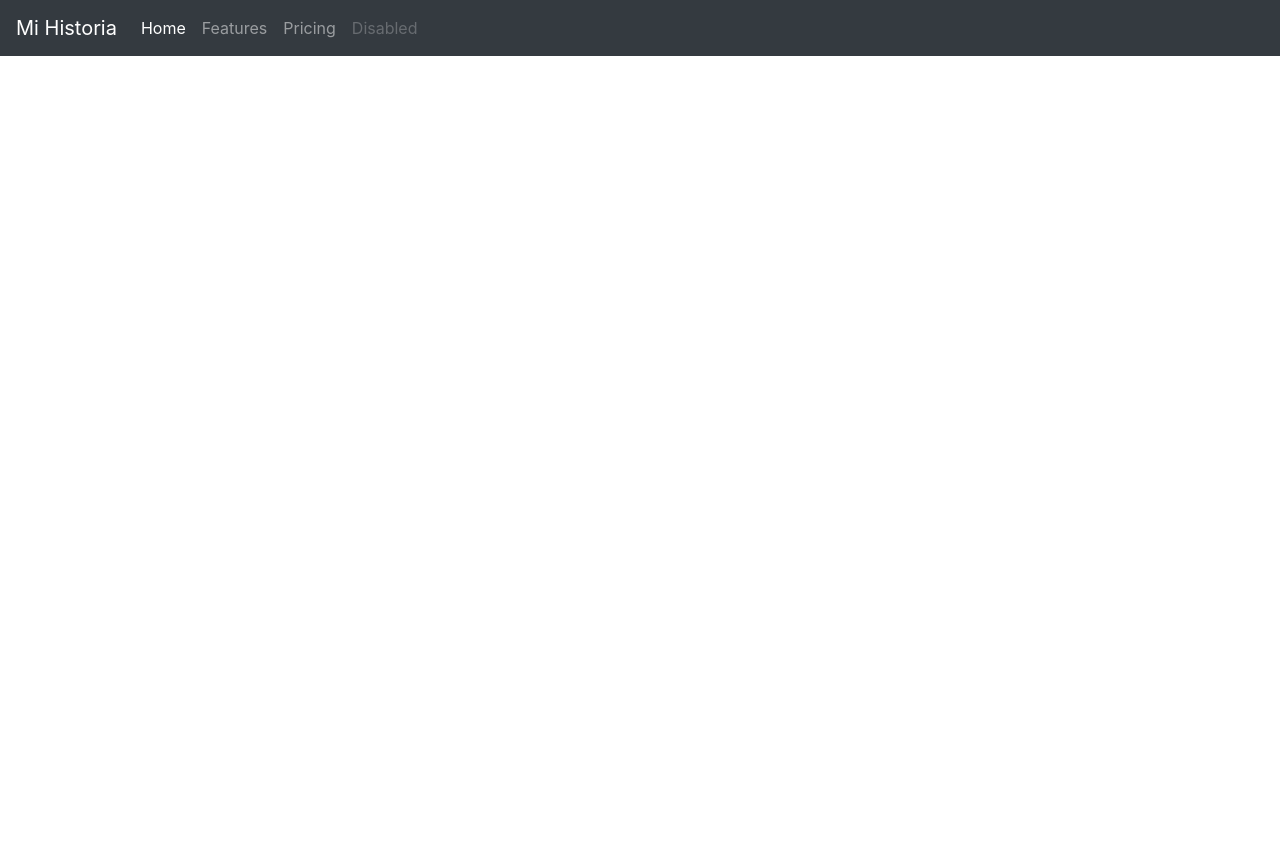
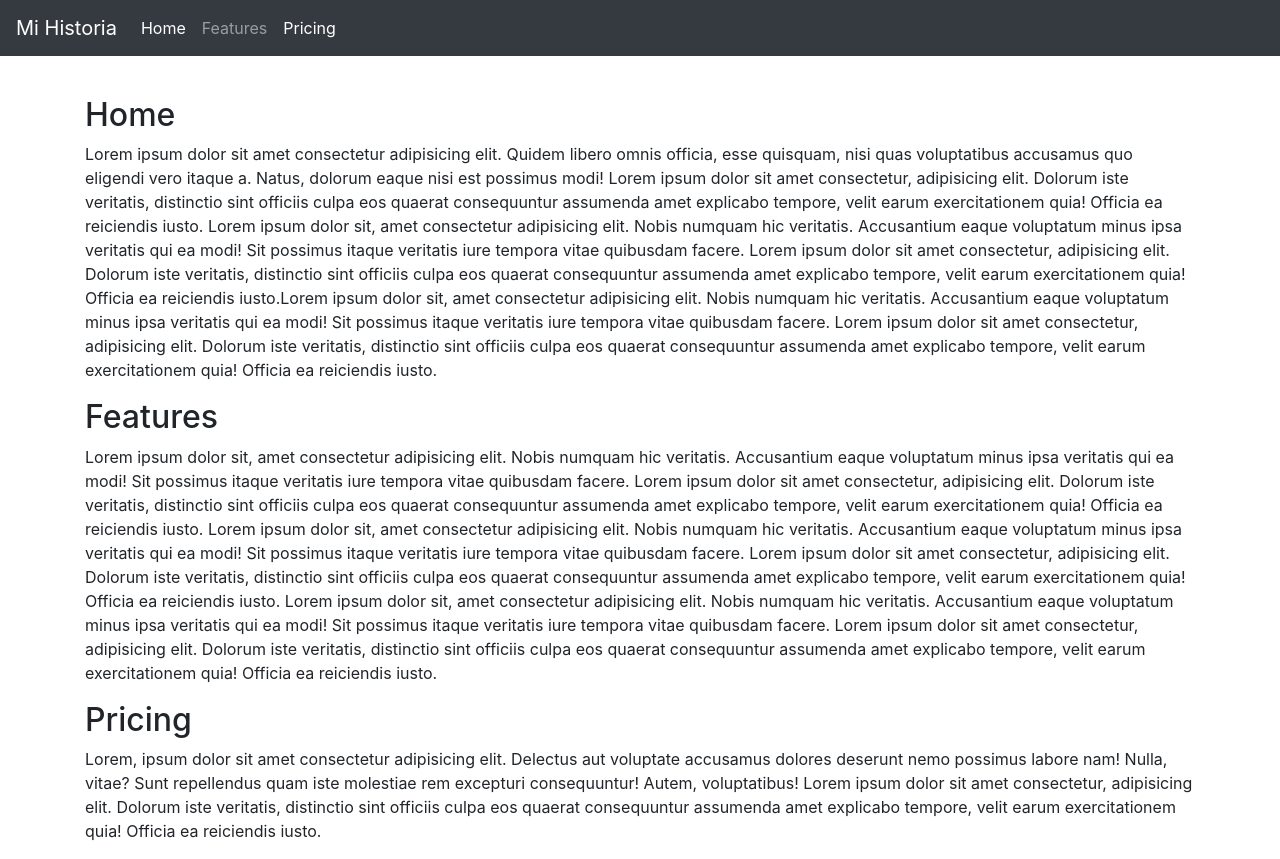
Before and after one commit to juanesmendez/project1-progr-web, a website: page index.html in a window 1280 px wide. Before the commit the page ends 800 px from the top, so only its background shows below. Drawn offline with nearby package versions, Linux system fonts and the light colour scheme.

Commit message:
Se avanzó en la estructura de la pagina

```diff
--- a/index.html
+++ b/index.html
@@ -1,44 +1,106 @@
 <!doctype html>
 <html lang="en">
+
 <head>
   <!-- Required meta tags -->
   <meta charset="utf-8">
   <meta name="viewport" content="width=device-width, initial-scale=1, shrink-to-fit=no">
 
   <!-- Bootstrap CSS -->
-    <link rel="stylesheet" href="https://stackpath.bootstrapcdn.com/bootstrap/4.3.1/css/bootstrap.min.css" integrity="sha384-ggOyR0iXCbMQv3Xipma34MD+dH/1fQ784/j6cY/iJTQUOhcWr7x9JvoRxT2MZw1T" crossorigin="anonymous">
+  <link rel="stylesheet" href="https://stackpath.bootstrapcdn.com/bootstrap/4.3.1/css/bootstrap.min.css"
+    integrity="sha384-ggOyR0iXCbMQv3Xipma34MD+dH/1fQ784/j6cY/iJTQUOhcWr7x9JvoRxT2MZw1T" crossorigin="anonymous">
 
   <title>Hello, world!</title>
 </head>
+
 <body>
-      <nav class="navbar fixed-top navbar-expand-lg navbar-dark bg-dark">
+  <div class="container">
+    <nav id="navbar" class="navbar fixed-top navbar-expand-lg navbar-dark bg-dark">
       <a class="navbar-brand" href="#">Mi Historia</a>
-          <button class="navbar-toggler" type="button" data-toggle="collapse" data-target="#navbarNav" aria-controls="navbarNav" aria-expanded="false" aria-label="Toggle navigation">
+      <button class="navbar-toggler" type="button" data-toggle="collapse" data-target="#navbarNav"
+        aria-controls="navbarNav" aria-expanded="false" aria-label="Toggle navigation">
         <span class="navbar-toggler-icon"></span>
       </button>
       <div class="collapse navbar-collapse" id="navbarNav">
         <ul class="navbar-nav">
           <li class="nav-item active">
-                <a class="nav-link" href="#">Home <span class="sr-only">(current)</span></a>
+            <a class="nav-link" href="#home">Home <span class="sr-only">(current)</span></a>
           </li>
           <li class="nav-item">
-                <a class="nav-link" href="#">Features</a>
+            <a class="nav-link" href="#features">Features</a>
           </li>
           <li class="nav-item">
-                <a class="nav-link" href="#">Pricing</a>
-              </li>
-              <li class="nav-item">
-                <a class="nav-link disabled" href="#" tabindex="-1" aria-disabled="true">Disabled</a>
+            <a class="nav-link" href="#pricing">Pricing</a>
           </li>
         </ul>
       </div>
     </nav>
-    <h1>Hello, world!</h1>
+    <div class="container-float mt-5">
+      <div data-spy="scroll" data-target="#navbar" data-offset="0">
+        <h2 id="home" class="pt-5">Home</h2>
+        <p>Lorem ipsum dolor sit amet consectetur adipisicing elit. Quidem libero omnis officia, esse quisquam, nisi
+          quas
+          voluptatibus accusamus quo eligendi vero itaque a. Natus, dolorum eaque nisi est possimus modi!
+          Lorem ipsum dolor sit amet consectetur, adipisicing elit. Dolorum iste veritatis, distinctio sint officiis
+          culpa eos quaerat consequuntur assumenda amet explicabo tempore, velit earum exercitationem quia! Officia ea
+          reiciendis iusto.
+          Lorem ipsum dolor sit, amet consectetur adipisicing elit. Nobis numquam hic veritatis. Accusantium eaque
+          voluptatum minus ipsa veritatis qui ea modi! Sit possimus itaque veritatis iure tempora vitae quibusdam
+          facere.
+          Lorem ipsum dolor sit amet consectetur, adipisicing elit. Dolorum iste veritatis, distinctio sint officiis
+          culpa eos quaerat consequuntur assumenda amet explicabo tempore, velit earum exercitationem quia! Officia ea
+          reiciendis iusto.Lorem ipsum dolor sit, amet consectetur adipisicing elit. Nobis numquam hic veritatis. Accusantium eaque
+          voluptatum minus ipsa veritatis qui ea modi! Sit possimus itaque veritatis iure tempora vitae quibusdam
+          facere.
+          Lorem ipsum dolor sit amet consectetur, adipisicing elit. Dolorum iste veritatis, distinctio sint officiis
+          culpa eos quaerat consequuntur assumenda amet explicabo tempore, velit earum exercitationem quia! Officia ea
+          reiciendis iusto.
+        </p>
+        <h2 id="features">Features</h2>
+        <p>Lorem ipsum dolor sit, amet consectetur adipisicing elit. Nobis numquam hic veritatis. Accusantium eaque
+          voluptatum minus ipsa veritatis qui ea modi! Sit possimus itaque veritatis iure tempora vitae quibusdam
+          facere.
+          Lorem ipsum dolor sit amet consectetur, adipisicing elit. Dolorum iste veritatis, distinctio sint officiis
+          culpa eos quaerat consequuntur assumenda amet explicabo tempore, velit earum exercitationem quia! Officia ea
+          reiciendis iusto.
+          Lorem ipsum dolor sit, amet consectetur adipisicing elit. Nobis numquam hic veritatis. Accusantium eaque
+          voluptatum minus ipsa veritatis qui ea modi! Sit possimus itaque veritatis iure tempora vitae quibusdam
+          facere.
+          Lorem ipsum dolor sit amet consectetur, adipisicing elit. Dolorum iste veritatis, distinctio sint officiis
+          culpa eos quaerat consequuntur assumenda amet explicabo tempore, velit earum exercitationem quia! Officia ea
+          reiciendis iusto.
+          Lorem ipsum dolor sit, amet consectetur adipisicing elit. Nobis numquam hic veritatis. Accusantium eaque
+          voluptatum minus ipsa veritatis qui ea modi! Sit possimus itaque veritatis iure tempora vitae quibusdam
+          facere.
+          Lorem ipsum dolor sit amet consectetur, adipisicing elit. Dolorum iste veritatis, distinctio sint officiis
+          culpa eos quaerat consequuntur assumenda amet explicabo tempore, velit earum exercitationem quia! Officia ea
+          reiciendis iusto.
+        </p>
+        <h2 id="pricing">Pricing</h2>
+        <p>Lorem, ipsum dolor sit amet consectetur adipisicing elit. Delectus aut voluptate accusamus dolores deserunt
+          nemo possimus labore nam! Nulla, vitae? Sunt repellendus quam iste molestiae rem excepturi consequuntur!
+          Autem, voluptatibus!
+          Lorem ipsum dolor sit amet consectetur, adipisicing elit. Dolorum iste veritatis, distinctio sint officiis
+          culpa eos quaerat consequuntur assumenda amet explicabo tempore, velit earum exercitationem quia! Officia ea
+          reiciendis iusto.
+        </p>
+      </div>
+    </div>
+
+  </div>
+
 
   <!-- Optional JavaScript -->
   <!-- jQuery first, then Popper.js, then Bootstrap JS -->
-    <script src="https://code.jquery.com/jquery-3.3.1.slim.min.js" integrity="sha384-q8i/X+965DzO0rT7abK41JStQIAqVgRVzpbzo5smXKp4YfRvH+8abtTE1Pi6jizo" crossorigin="anonymous"></script>
-    <script src="https://cdnjs.cloudflare.com/ajax/libs/popper.js/1.14.7/umd/popper.min.js" integrity="sha384-UO2eT0CpHqdSJQ6hJty5KVphtPhzWj9WO1clHTMGa3JDZwrnQq4sF86dIHNDz0W1" crossorigin="anonymous"></script>
-    <script src="https://stackpath.bootstrapcdn.com/bootstrap/4.3.1/js/bootstrap.min.js" integrity="sha384-JjSmVgyd0p3pXB1rRibZUAYoIIy6OrQ6VrjIEaFf/nJGzIxFDsf4x0xIM+B07jRM" crossorigin="anonymous"></script>
+  <script src="https://code.jquery.com/jquery-3.3.1.slim.min.js"
+    integrity="sha384-q8i/X+965DzO0rT7abK41JStQIAqVgRVzpbzo5smXKp4YfRvH+8abtTE1Pi6jizo"
+    crossorigin="anonymous"></script>
+  <script src="https://cdnjs.cloudflare.com/ajax/libs/popper.js/1.14.7/umd/popper.min.js"
+    integrity="sha384-UO2eT0CpHqdSJQ6hJty5KVphtPhzWj9WO1clHTMGa3JDZwrnQq4sF86dIHNDz0W1"
+    crossorigin="anonymous"></script>
+  <script src="https://stackpath.bootstrapcdn.com/bootstrap/4.3.1/js/bootstrap.min.js"
+    integrity="sha384-JjSmVgyd0p3pXB1rRibZUAYoIIy6OrQ6VrjIEaFf/nJGzIxFDsf4x0xIM+B07jRM"
+    crossorigin="anonymous"></script>
 </body>
+
 </html>
```
Lines whose indentation alone changed are shown as unchanged.
